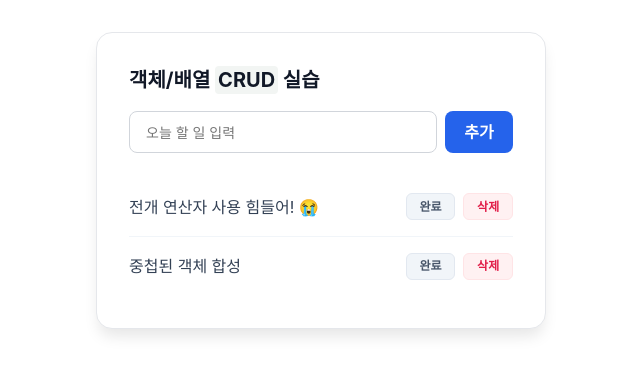
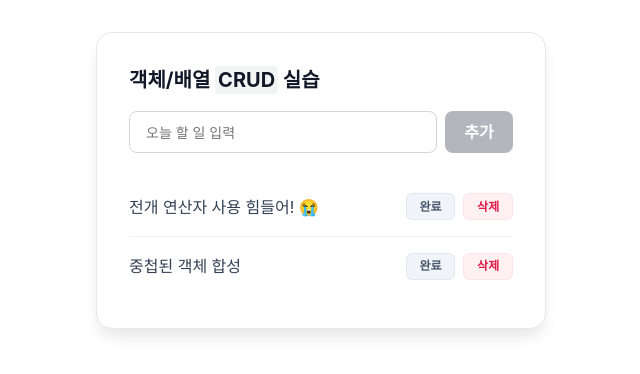
Before and after one commit to sasasak/likelion-16th-react, a React (Vite) app in the folder learning-react/07-복잡한-상태-Immer/: page / in a window 1280 px wide. Shown: the top 374 px of the page, without its empty margins (319-959 px from the left). Built offline with nearby package versions, Linux system fonts and the light colour scheme.

Commit message:
learn. [방법 2] 제어 방식 - 선언적 프로그래밍으로 리액트가 화면 제어

```diff
--- a/learning-react/07-복잡한-상태-Immer/src/components/TodosCRUD/TodosCRUD.tsx
+++ b/learning-react/07-복잡한-상태-Immer/src/components/TodosCRUD/TodosCRUD.tsx
@@ -75,7 +75,9 @@ export default function NestedObject() {
     setTodos(nextTodos)
   }
 
-  // 입력 필드 사용 방식: [제어 → 선언적 해결: useState] vs [비제어 → 명령형 해결: 이펙트 대신에 이벤트 + useRef]
+  // 입력 필드 사용 방식
+  // - [제어 → 선언적 해결: useState]
+  // - [비제어 → 명령형 해결: 이펙트 대신에 이벤트 + useRef]
   const handleSubmit = (e: React.SubmitEvent<HTMLFormElement>) => {
     // 브라우저 기본 작동 방지
     e.preventDefault()
@@ -98,9 +100,6 @@ export default function NestedObject() {
     }
   }
 
-  // [방법 2] 제어 방식: 상태 선언 (상태 변경 → 리액트가 화면 제어)
-
-
   // [방법 1] 비제어 방식: 명령형 프로그래밍으로 사용자가 직접 화면 제어
   const addButtonRef = useRef<HTMLButtonElement>(null)
   // eslint-disable-next-line @typescript-eslint/no-unused-vars
@@ -116,6 +115,19 @@ export default function NestedObject() {
     }
   }
 
+  // [방법 2] 제어 방식: 상태 선언 (상태 변경 → 리액트가 화면 제어)
+  // 상태
+  const [doit, setDoit] = useState('')
+
+  // 파생된 상태
+  const isDisabled = 1 > doit.trim().length
+
+  // 이벤트 핸들러 (상태 업데이트 로직 포함)
+  const handleChangeDoit = (e: React.ChangeEvent<HTMLInputElement>) => {
+    const { value } = e.target
+    setDoit(value)
+  }
+
   return (
     <section className={S.container} aria-labelledby="todos-title">
       <header className={S.header}>
@@ -129,6 +141,8 @@ export default function NestedObject() {
             // [방법 1] 비제어 방식
             // onInput={handleUncontrolledInput}
             // [방법 2] 제어 방식
+            value={doit}
+            onChange={handleChangeDoit}
             type="text"
             name="doit"
             className={S.input}
@@ -142,7 +156,7 @@ export default function NestedObject() {
             // [방법 1] 비제어 방식
             // aria-disabled="true"
             // [방법 2] 제어 방식
-            // aria-disabled={state}
+            aria-disabled={isDisabled}
           >
             추가
           </button>
```
